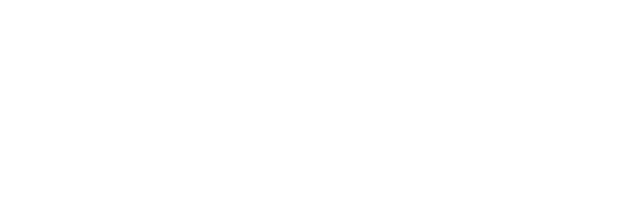
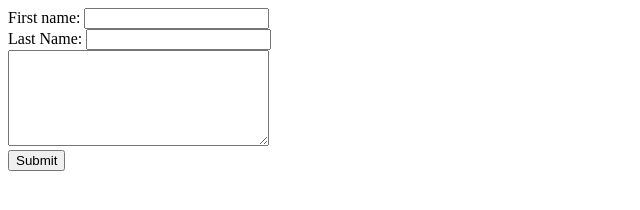
Before and after one commit to antcho92/ContactCard, a plain HTML site: page index.html in a window 1280 px wide. Shown: the whole page, without its empty margins (0-640 px from the left). Drawn offline with nearby package versions, Linux system fonts and the light colour scheme.

Commit message:
form created

```diff
--- a/index.html
+++ b/index.html
@@ -9,6 +9,21 @@
 </head>
 
 <body>
+    <div id="container">
+        <form id="form">
+            First name: <input id="firstName" type="text" name="firstName">
+            <br>
+            Last Name: <input id="lastName" type="text" name="lastName">
+            <br>
+            <textarea name="description" rows="6" cols="30"></textarea>
+            <br>
+            <button>Submit</button>
+        </form>
+        <div class="cards">
+
+        </div>
+    </div>
+
     <script src="https://code.jquery.com/jquery-3.1.1.min.js" integrity="sha256-hVVnYaiADRTO2PzUGmuLJr8BLUSjGIZsDYGmIJLv2b8=" crossorigin="anonymous"></script>
     <script src="index.js"></script>
 </body>
--- a/index.js
+++ b/index.js
@@ -1,3 +1,3 @@
 $(document).ready(function() {
-
+    console.log($($textarea).val());
 });
```
